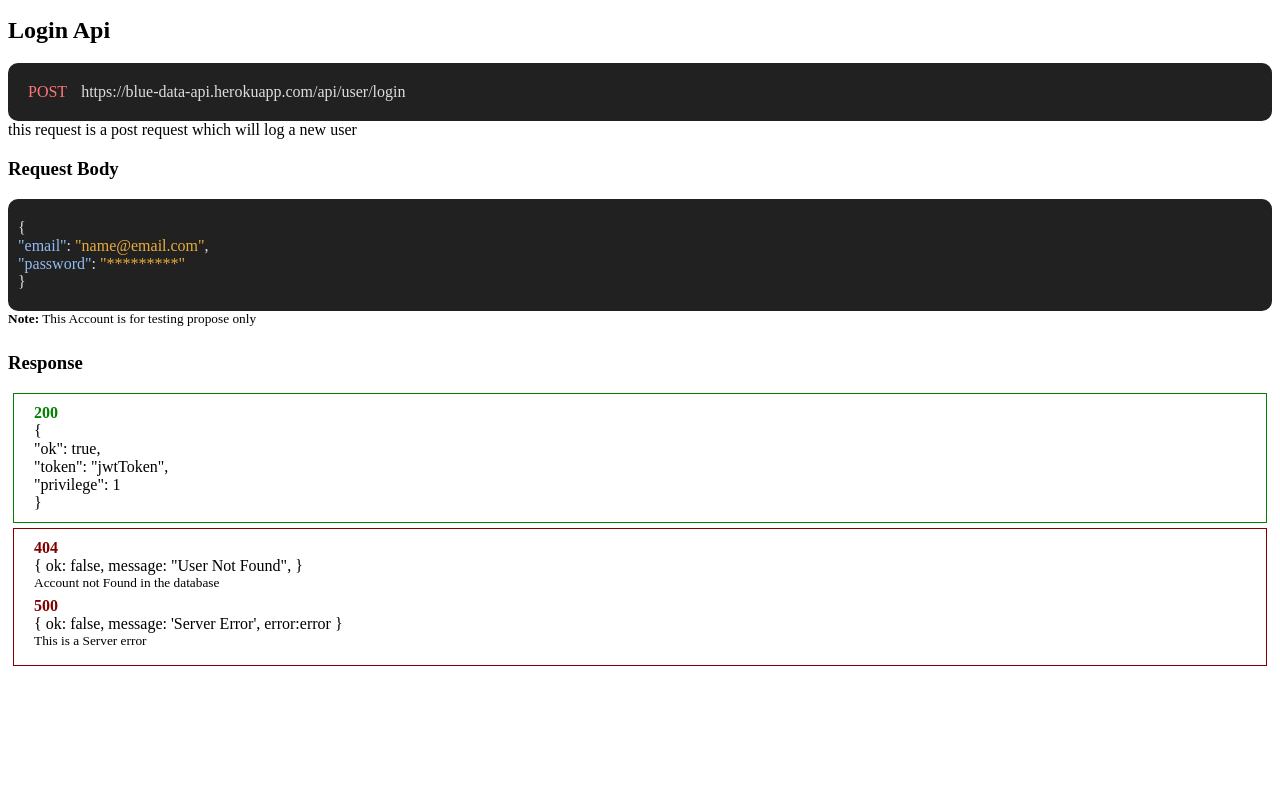
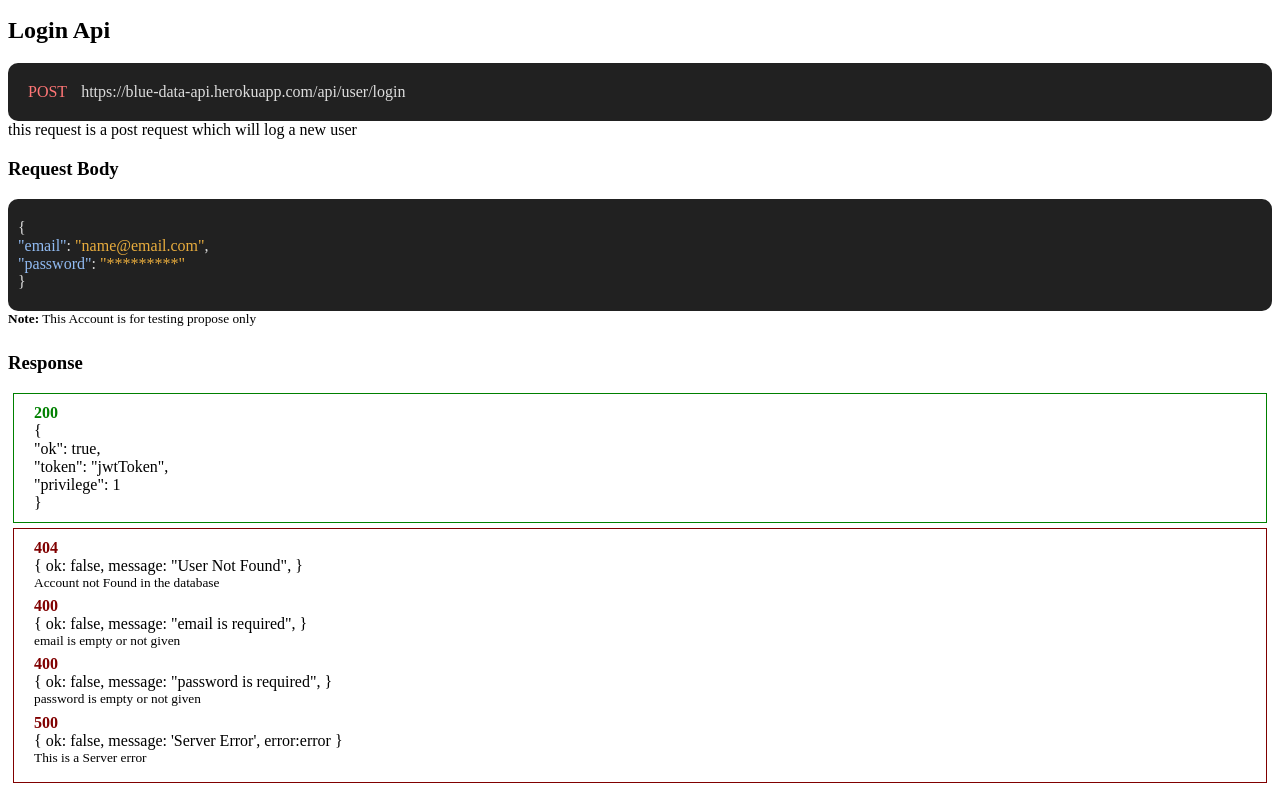
Before and after one commit to jovick-coder/blue-data-backend, a website: page public/doc.html in a window 1280 px wide. Shown: the part 908-1699 px from the top of the page. Before the commit the page ends 1582 px from the top, so only its background shows below. Drawn offline with Linux system fonts and the light colour scheme.

Commit message:
new changes to docs

```diff
--- a/public/doc.html
+++ b/public/doc.html
@@ -180,6 +180,20 @@
     message: "User Not Found",
     } <br>
     <sup>Account not Found in the database</sup>
+
+    <div class="status error">400</div>
+    {
+    ok: false,
+    message: "email is required",
+    } <br>
+    <sup>email is empty or not given</sup>
+
+    <div class="status error">400</div>
+    {
+    ok: false,
+    message: "password is required",
+    } <br>
+    <sup>password is empty or not given</sup>
     <div class="status error">500</div>
     {
     ok: false,
```
